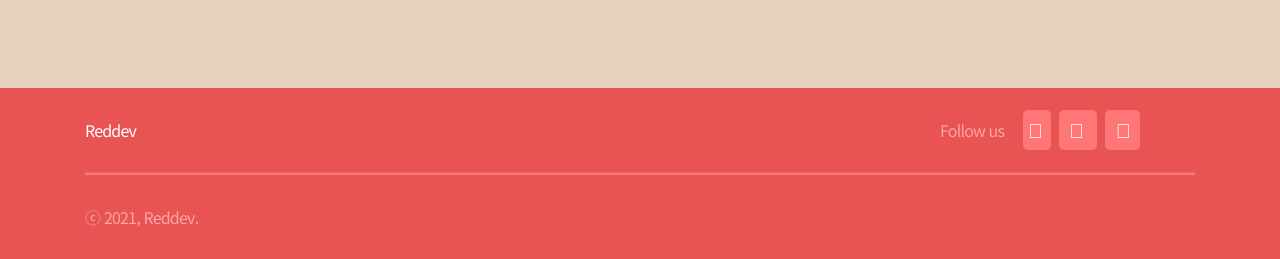
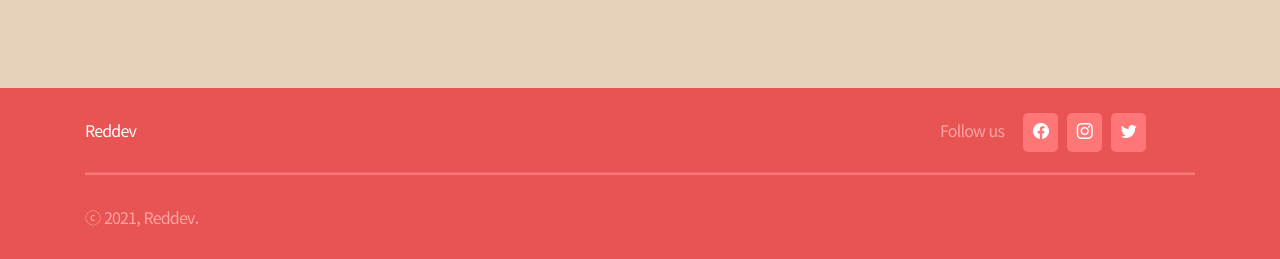
Before and after one commit to sparta-reddev/gift-personality, a Flask app: page / in a window 1280 px wide. Shown: the part 882-1141 px from the top of the page. Run offline with Flask 2, Linux system fonts and the light colour scheme; some libraries are stand-ins or nearby versions.

Commit message:
Style | footer 스타일 편집

```diff
--- a/static/style/styles.css
+++ b/static/style/styles.css
@@ -111,13 +111,14 @@ footer hr{
     margin-left: 15px;
 }
 
+.icons a{
+    text-decoration: none;
+}
+
 .icons i{
     color: white;
+    background-color: #FF7676;
+    padding: 5px 10px 10px;
+    margin-right: 5px;
+    border-radius: 5px;
 }
-
-.icons a{
-    margin-right: 8px;
-    padding: 8px 5px;
-    border-radius: 5px;
-    background-color: #FF7676;
-}
--- a/templates/footer.html
+++ b/templates/footer.html
@@ -9,16 +9,13 @@
             Follow us
             <div class="icons">
                 <a href="#">
-                    <i class="fab fa-facebook-f fa-lg fa-fwk" aria-hidden="true">
-                    </i>
+                    <i class="bi bi-facebook"></i>
                 </a>
                 <a href="#">
-                    <i class="fab fa-instagram fa-lg fa-fw" aria-hidden="true">
-                    </i>
+                    <i class="bi bi-instagram"></i>
                 </a>
                 <a href="#">
-                    <i class="fab fa-twitter fa-lg fa-fw" aria-hidden="true">
-                    </i>
+                    <i class="bi bi-twitter"></i>
                 </a>
             </div>
         </div>
```
